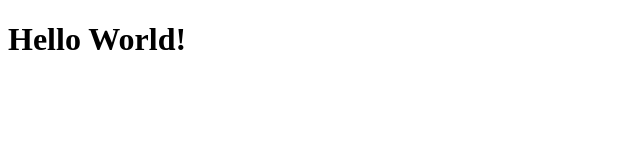
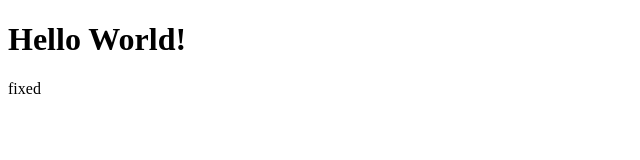
Before and after one commit to thiagobachiega/teste-git, a plain HTML site: page index.html in a window 1280 px wide. Shown: the full height of the page, 0-640 px from the left. Drawn offline with Linux system fonts and the light colour scheme.

Commit message:
bug fixed in new component

```diff
--- a/index.html
+++ b/index.html
@@ -8,5 +8,6 @@
 </head>
 <body>
   <h1>Hello World!</h1>
+  <p>fixed</p>
 </body>
 </html>
```
